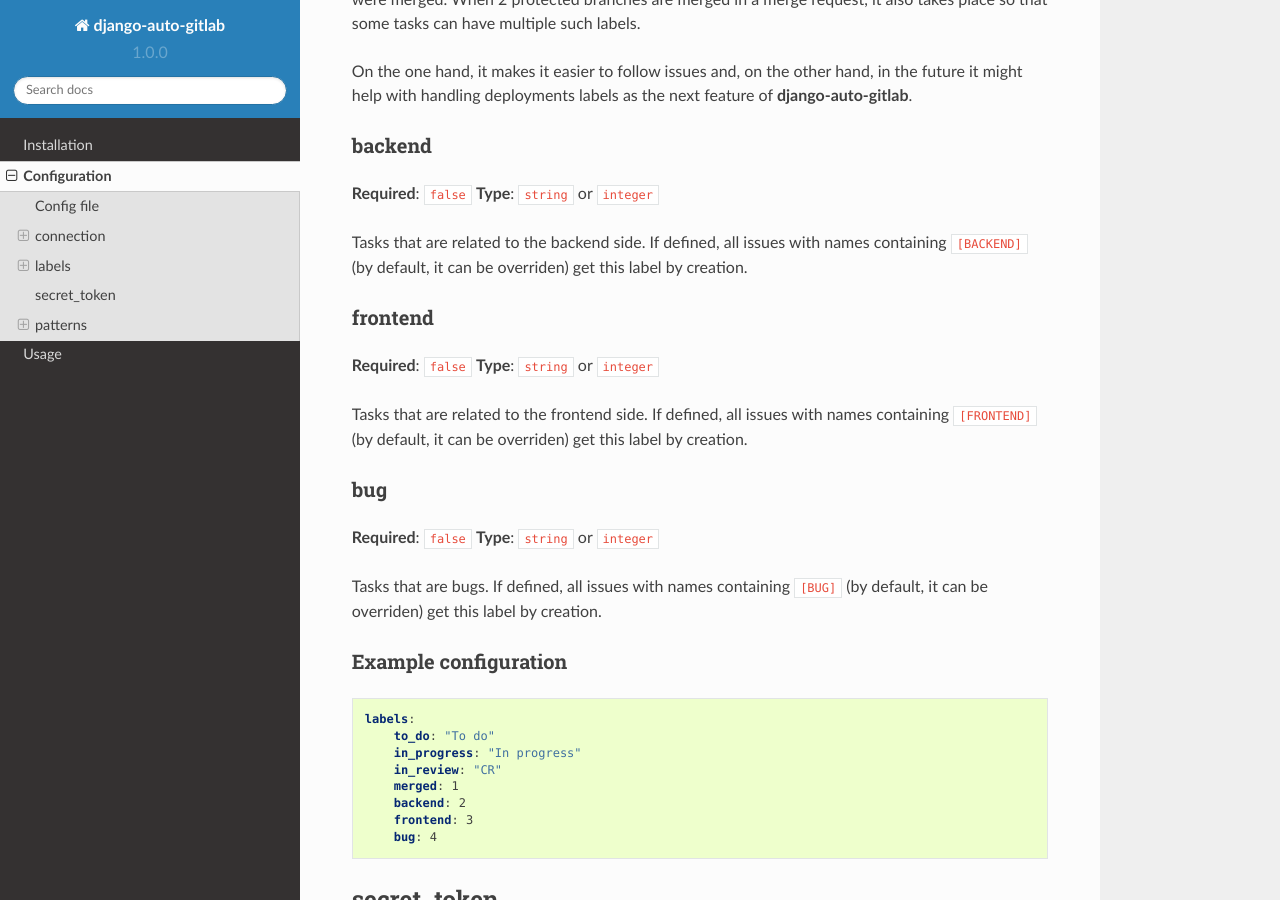
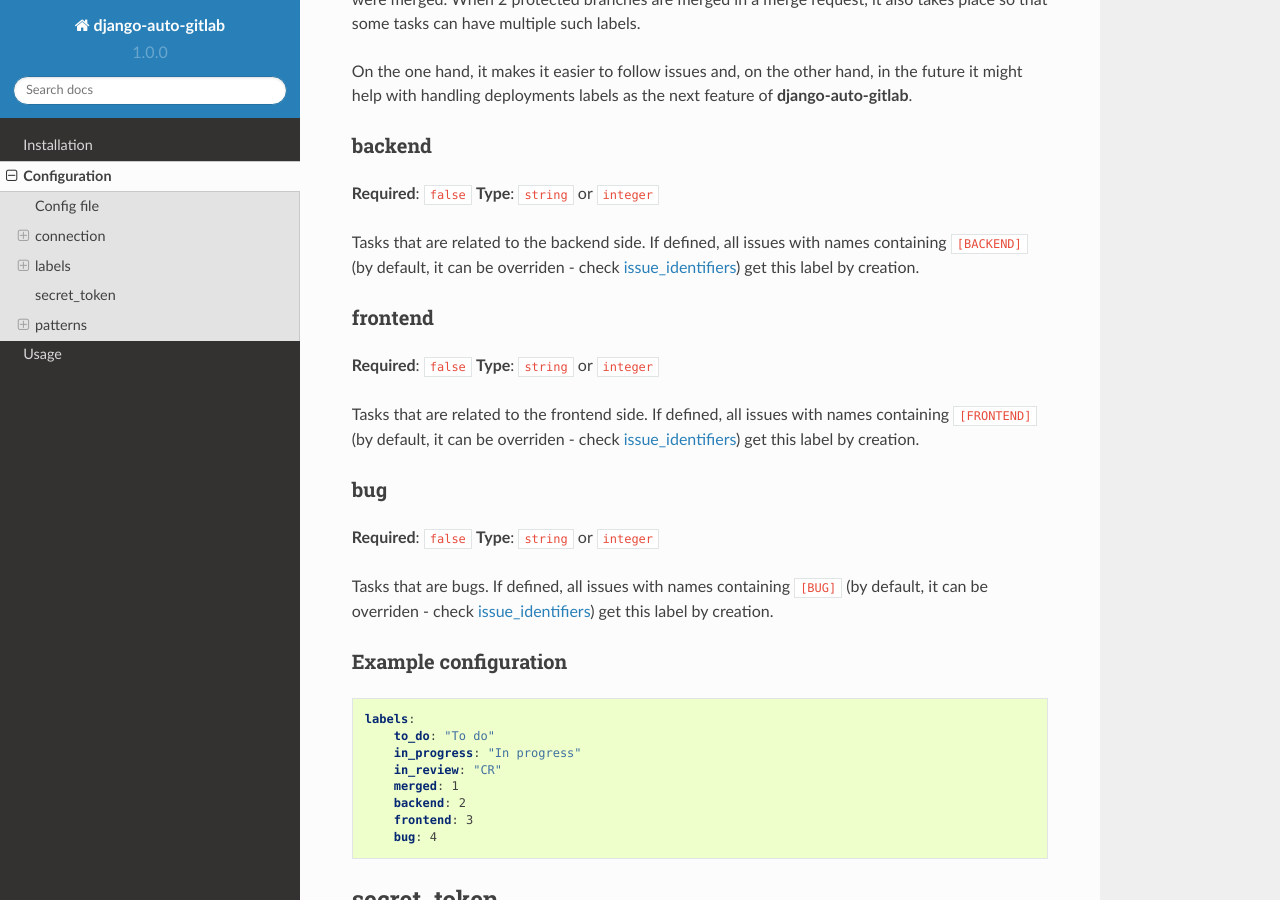
Before and after one commit to sebastian-jedrzejewski/django-auto-gitlab, a Sphinx documentation site: the page built from docs/source/configuration.rst, in a window 1280 px wide and 900 px high, scrolled down 3043 px. Built offline with Sphinx 7.4.7 and the Read the Docs theme 2.0.0, drawn with Linux system fonts in a browser that asks for light colours; some of the changed lines change nothing that is shown; some of the changed text lies outside the part shown.

Commit message:
Docs configuration finished

```diff
--- a/docs/source/configuration.rst
+++ b/docs/source/configuration.rst
@@ -169,7 +169,7 @@
 **Type**: ``string`` or ``integer``
 
 Tasks that are related to the backend side. If defined, all issues with names containing
-``[BACKEND]`` (by default, it can be overriden) get this label by creation.
+``[BACKEND]`` (by default, it can be overriden - check :ref:`issue_identifiers`) get this label by creation.
 
 frontend
 ~~~~~~~~
@@ -178,7 +178,7 @@
 **Type**: ``string`` or ``integer``
 
 Tasks that are related to the frontend side. If defined, all issues with names containing
-``[FRONTEND]`` (by default, it can be overriden) get this label by creation.
+``[FRONTEND]`` (by default, it can be overriden - check :ref:`issue_identifiers`) get this label by creation.
 
 bug
 ~~~
@@ -187,7 +187,7 @@
 **Type**: ``string`` or ``integer``
 
 Tasks that are bugs. If defined, all issues with names containing
-``[BUG]`` (by default, it can be overriden) get this label by creation.
+``[BUG]`` (by default, it can be overriden - check :ref:`issue_identifiers`) get this label by creation.
 
 Example configuration
 ~~~~~~~~~~~~~~~~~~~~~
@@ -342,3 +342,20 @@
 .. note::
 
     For your own rules you can add any label - it doesn't have to be present in labels object.
+
+
+Example configuration
+~~~~~~~~~~~~~~~~~~~~~
+
+.. code-block:: yaml
+
+    patterns:
+        issues_source_branch: (\d+)
+        merge_protected_branches: merge/(.+?)_to
+        issue_identifiers:
+            - name: "backend"
+              label: "custom_backend_label"
+              pattern: \[BACKEND\]
+            - name: "what you want"
+              label: "something"
+              pattern: "{SOMETHING}"
```
